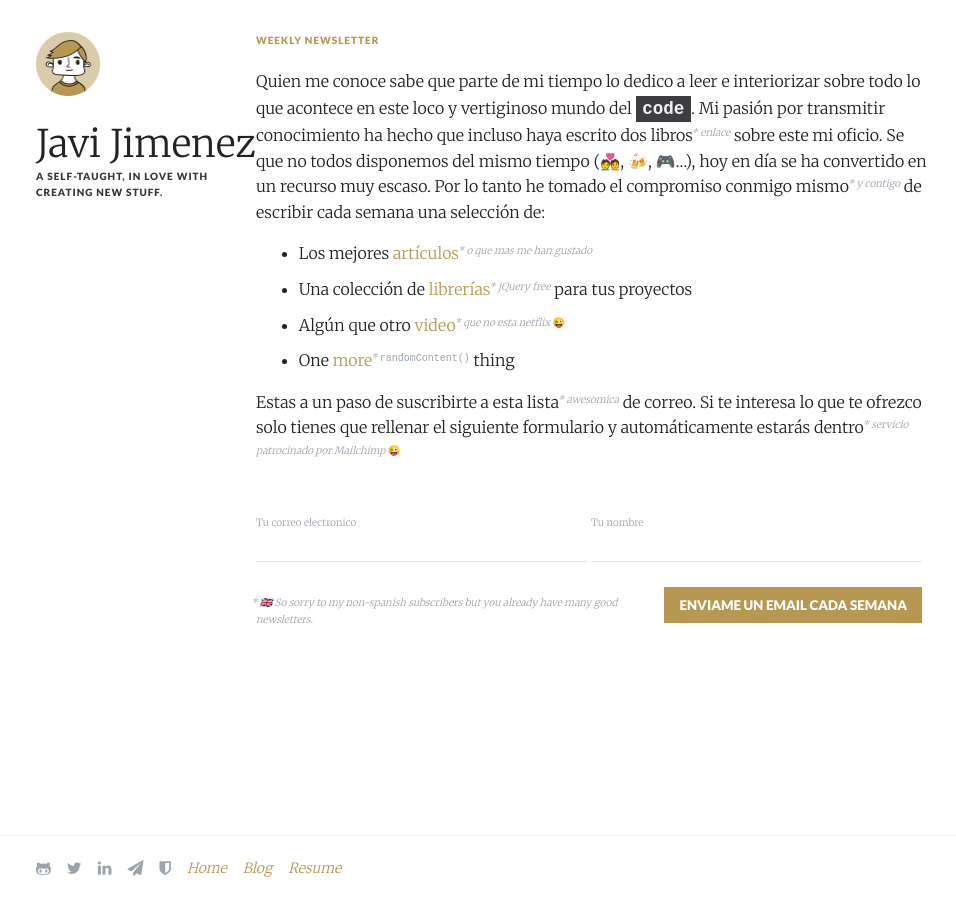
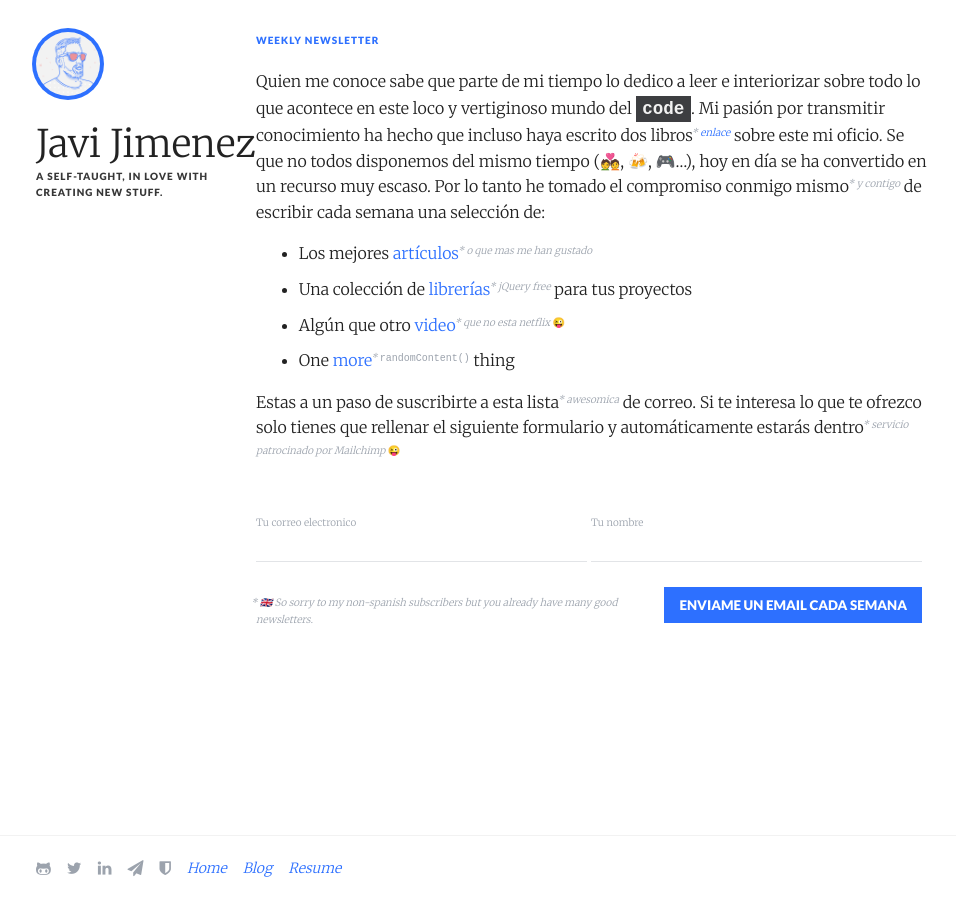
Before and after one commit to soyjavi/site, a Jekyll site: the page built from newsletter/index.md, in a window 1280 px wide. Shown: the whole page, without its empty margins (124-1080 px from the left). Built offline with Jekyll 4.4.1, drawn with Linux system fonts in a browser that asks for light colours.

Commit message:
#update theme and avatar

```diff
--- a/assets/stylesheets/main.scss
+++ b/assets/stylesheets/main.scss
@@ -15,7 +15,7 @@ $background-contrast-dark: lighten($background-contrast, 5%);
 $text: #222;
 $text-contrast: #fafafa;
 $text-secondary: #9ca3ad;
-$accent: #b69853;
+$accent: #2d70ff;
 $dark: #3d3e41;
 $white: #fff;
 $black: #000;
--- a/assets/stylesheets/page.post.scss
+++ b/assets/stylesheets/page.post.scss
@@ -185,6 +185,9 @@ $post-header-padding: $offset;
     &, & > img {
       width: $offset;
       height: $offset;
+      border-radius: 50%;
+      background-color: white;
+      box-shadow: 0 0 0 ($unit / 2.5) $accent;
     }
   }
   > div {
--- a/assets/stylesheets/page.scss
+++ b/assets/stylesheets/page.scss
@@ -43,6 +43,10 @@ body {
       background-color: $background;
       border-top-color: $background-dark;
     }
+
+    a:not(.icon) {
+      color: $accent;
+    }
   }
 
   &.night {
@@ -51,6 +55,9 @@ body {
     > footer {
       background-color: $background-contrast;
       border-top-color: $background-contrast-dark;
+    }
+    a:not(.icon) {
+      color: $accent;
     }
   }
 }
@@ -82,7 +89,6 @@ a {
   text-decoration: none;
   &:not(.icon) {
     font-style: italic;
-    color: $accent;
   }
 }
 
@@ -90,6 +96,9 @@ a {
   img {
     max-height: $offset;
     margin-bottom: ($offset / 3);
+    border-radius: 50%;
+    box-shadow: 0 0 0 ($unit / 2.5) $accent;
+    background-color: white;
   }
   h1 {
     font-size: 3.8 * $unit;
```
Also changed, not shown: assets/images/soyjavi.png.
